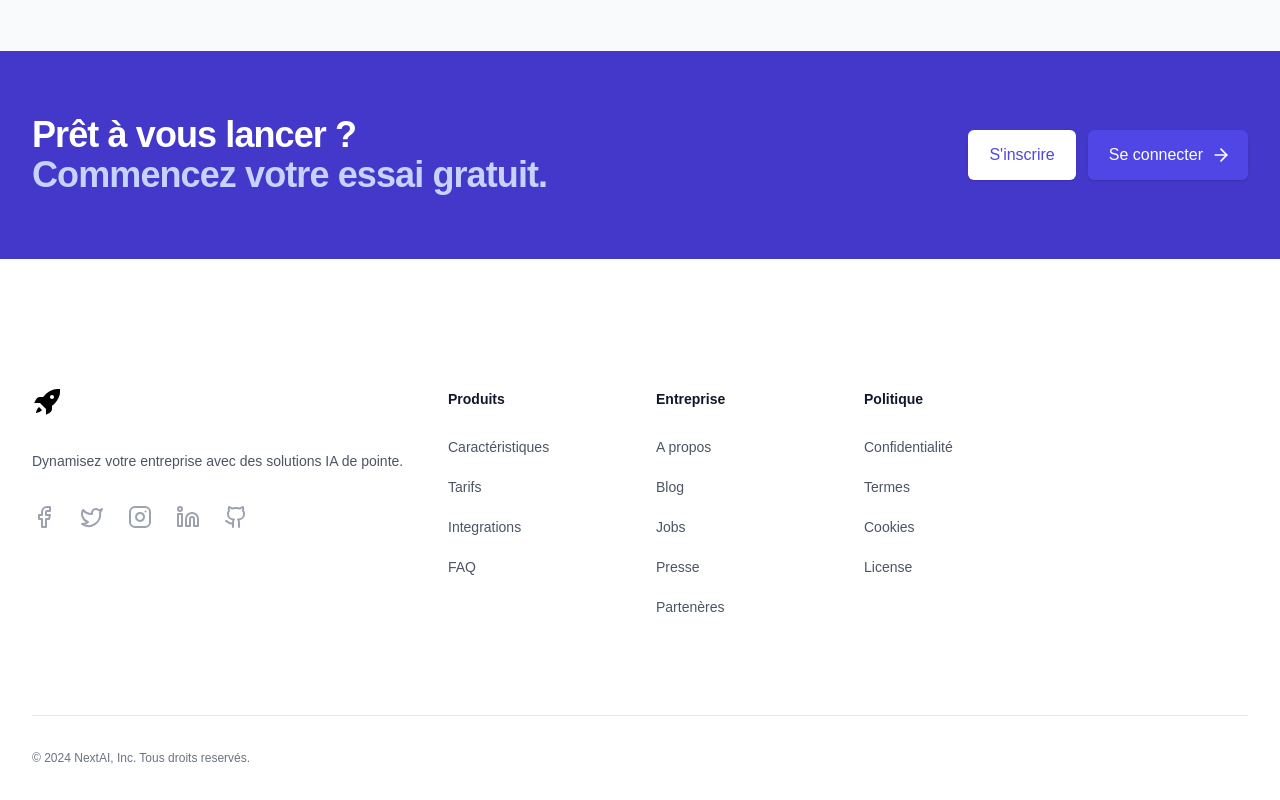
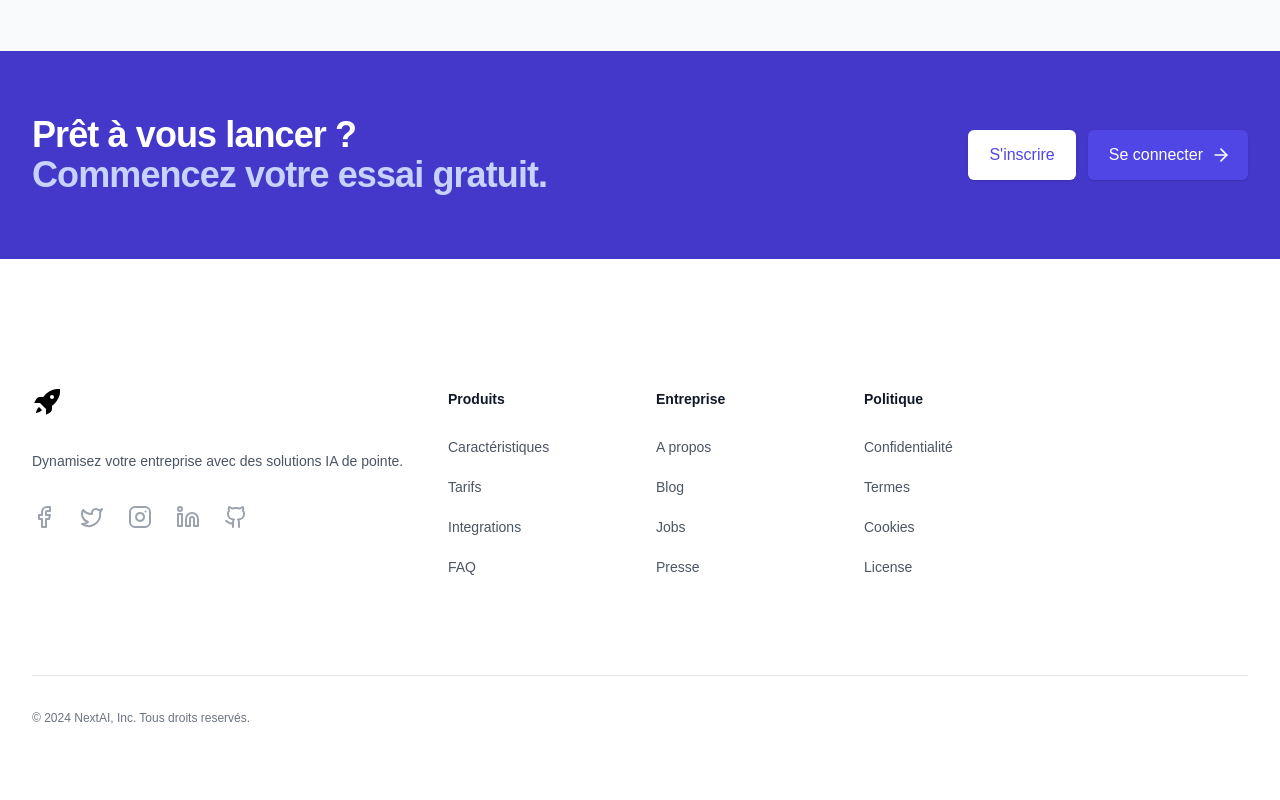
Before and after one commit to Osiris8/nextai, a Next.js app: page / in a window 1280 px wide. Shown: the part 3461-4261 px from the top of the page. After the commit the page ends 4221 px from the top, so only its background shows below. Built offline with nearby package versions, Linux system fonts and the light colour scheme.

Commit message:
update Footer

```diff
--- a/components/Footer.tsx
+++ b/components/Footer.tsx
@@ -15,7 +15,6 @@ const navigation = {
     { name: "Blog", href: "#" },
     { name: "Jobs", href: "#" },
     { name: "Presse", href: "#" },
-    { name: "Partenères", href: "#" },
   ],
   legal: [
     { name: "Confidentialité", href: "#" },
```
